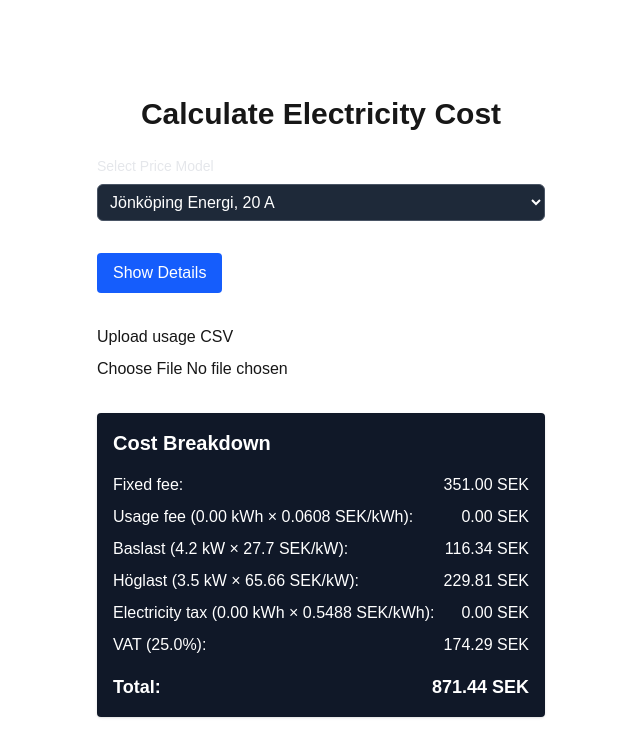
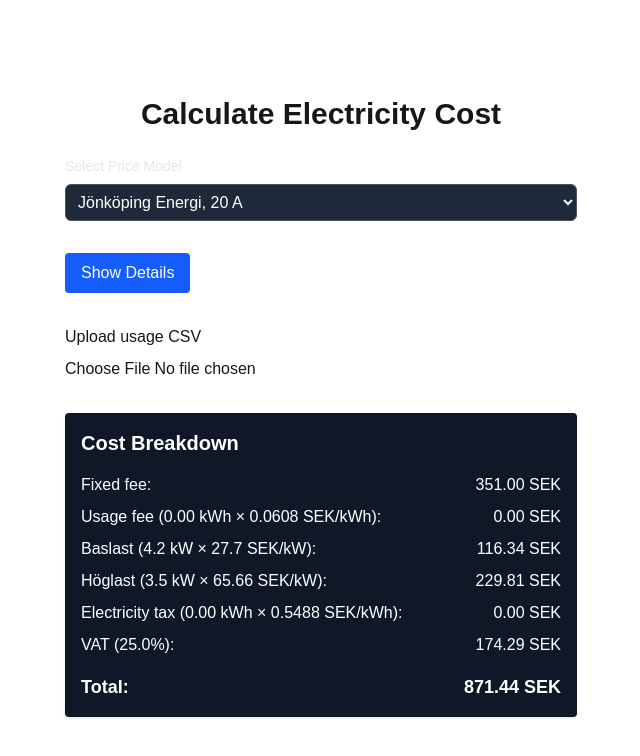
Before and after one commit to jmalm/power-bill-react, a Next.js app: page / in a window 1280 px wide. Shown: the top 756 px of the page, without its empty margins (319-959 px from the left). Built offline with nearby package versions, Linux system fonts and the light colour scheme.

Commit message:
Increase page width

```diff
--- a/app/page.tsx
+++ b/app/page.tsx
@@ -37,7 +37,7 @@
 
   return (
     <main className="flex min-h-screen flex-col items-center p-24">
-      <div className="w-full max-w-md">
+      <div className="w-full max-w-lg">
         <h1 className="text-3xl font-bold mb-6 text-center">
           Calculate Electricity Cost
         </h1>
```
